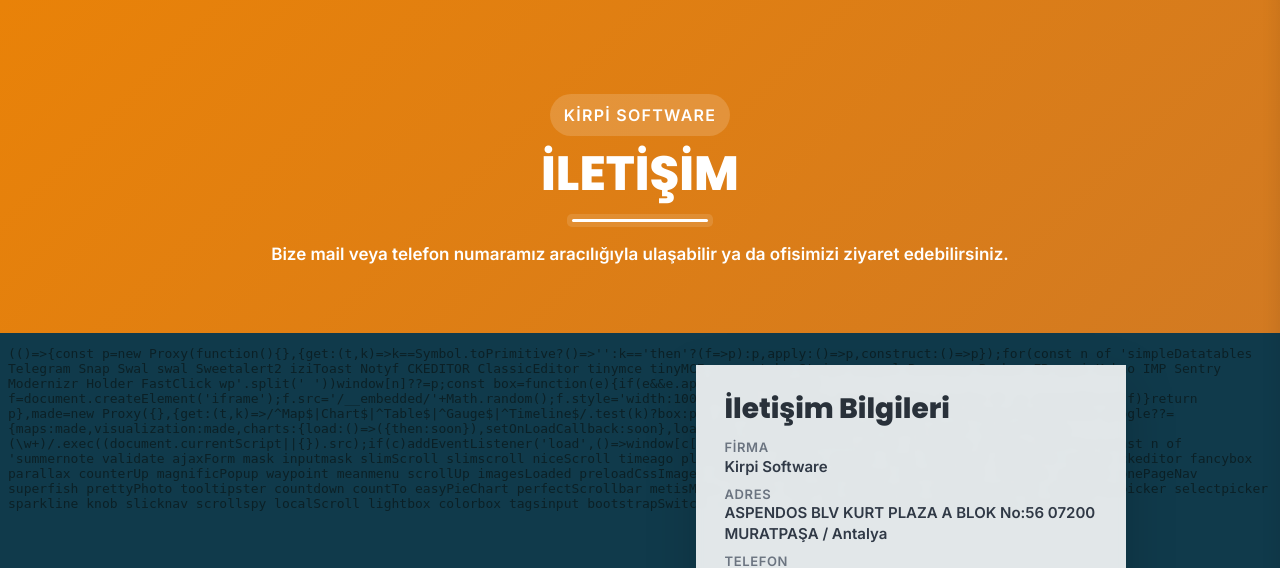
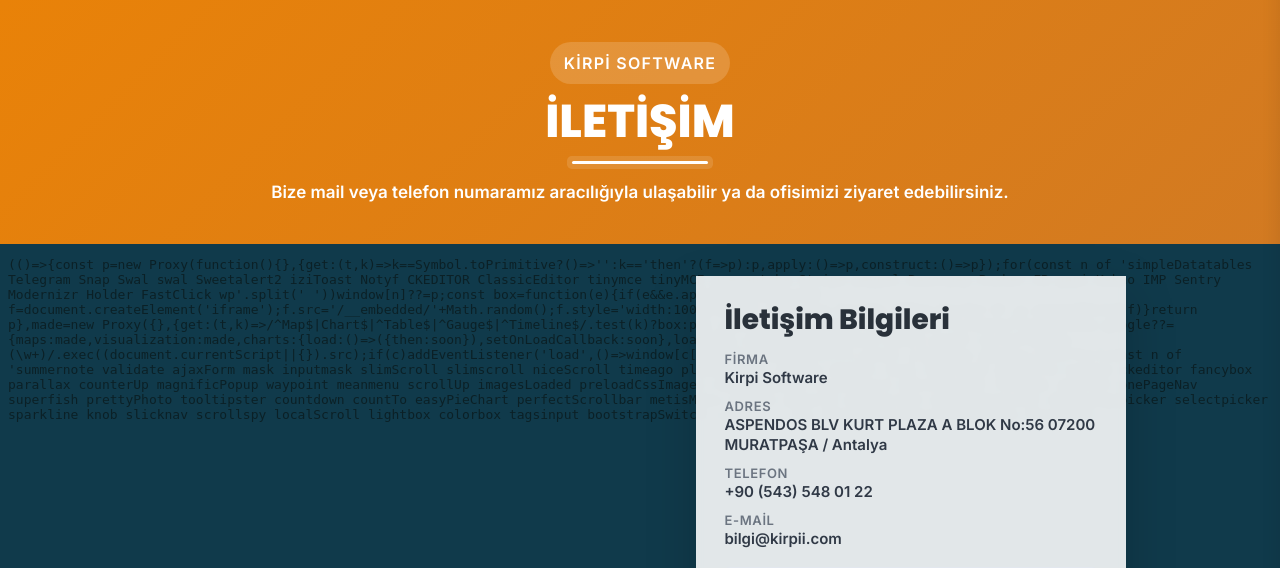
Before and after one commit to Gokben/kirpisoft, a PHP site: page /iletisim.html in a window 1280 px wide. Shown: the part 110-678 px from the top of the page. Run offline with PHP 8.4, Linux system fonts and the light colour scheme; some libraries are stand-ins or nearby versions; some web fonts are replaced.

Commit message:
Reduce contact hero spacing

```diff
--- a/assets/css/kirpisoft-brand.css
+++ b/assets/css/kirpisoft-brand.css
@@ -219,10 +219,10 @@ a:hover{color:var(--kirpi-orange);}
 @media(max-width:767px){.kirpisoft-modules-area .section__title{padding-left:20px;padding-right:20px}.kirpisoft-modules-area .section__title .title{font-size:28px;line-height:1.25}.kirpisoft-card,.kirpisoft-about-card{padding:28px 24px}.kirpisoft-about-text{padding:28px 24px}.kirpisoft-cta-box{padding:32px 24px}.kirpisoft-cta-box h2{font-size:24px}}
 
 /* Kirpii.com inspired contact page */
-.kirpisoft-contact-hero{padding:94px 0 64px;background:linear-gradient(135deg,#e98208,#d27a22);color:#fff;}
+.kirpisoft-contact-hero{padding:42px 0 38px;background:linear-gradient(135deg,#e98208,#d27a22);color:#fff;}
 .kirpisoft-contact-heading .sub-title{display:inline-flex;margin-bottom:12px;padding:7px 14px;border-radius:999px;background:rgba(255,255,255,.16);color:#fff!important;font-weight:800;letter-spacing:.08em;text-transform:uppercase;}
-.kirpisoft-contact-heading h1{margin-bottom:18px;color:#fff;font-size:48px;line-height:1.1;font-weight:900;text-transform:uppercase;}
-.kirpisoft-contact-heading h1:after{content:"";display:block;width:136px;height:3px;margin:18px auto 0;background:#fff;border-radius:999px;box-shadow:0 0 0 5px rgba(255,255,255,.12);}
+.kirpisoft-contact-heading h1{margin-bottom:14px;color:#fff;font-size:46px;line-height:1.1;font-weight:900;text-transform:uppercase;}
+.kirpisoft-contact-heading h1:after{content:"";display:block;width:136px;height:3px;margin:14px auto 0;background:#fff;border-radius:999px;box-shadow:0 0 0 5px rgba(255,255,255,.12);}
 .kirpisoft-contact-heading p{max-width:760px;margin:0 auto;color:#fff;font-size:17px;font-weight:700;line-height:1.7;}
 .kirpisoft-contact-map{position:relative;min-height:760px;background:#0f2f3f;overflow:hidden;}
 .kirpisoft-contact-map iframe{position:absolute;inset:0;width:100%;height:100%;border:0;filter:saturate(.78) contrast(.94);}
@@ -246,7 +246,7 @@ a:hover{color:var(--kirpi-orange);}
   .kirpisoft-contact-card{top:0;margin:0 auto;}
 }
 @media(max-width:767px){
-  .kirpisoft-contact-hero{padding:72px 0 48px;}
+  .kirpisoft-contact-hero{padding:34px 0 32px;}
   .kirpisoft-contact-heading h1{font-size:36px;}
   .kirpisoft-contact-map{padding-top:320px;}
   .kirpisoft-contact-map iframe{height:320px;}
--- a/iletisim.html
+++ b/iletisim.html
@@ -29,10 +29,10 @@
 
     <style>
         .kirpisoft-logo{display:inline-flex;align-items:center;text-decoration:none}.tgmenu__action .mini-cart-icon{display:none}.header-search{display:none!important}
-        .kirpisoft-contact-hero{padding:94px 0 64px;background:linear-gradient(135deg,#e98208,#d27a22);color:#fff;}
+        .kirpisoft-contact-hero{padding:42px 0 38px;background:linear-gradient(135deg,#e98208,#d27a22);color:#fff;}
         .kirpisoft-contact-heading .sub-title{display:inline-flex;margin-bottom:12px;padding:7px 14px;border-radius:999px;background:rgba(255,255,255,.16);color:#fff!important;font-weight:800;letter-spacing:.08em;text-transform:uppercase;}
-        .kirpisoft-contact-heading h1{margin-bottom:18px;color:#fff;font-size:48px;line-height:1.1;font-weight:900;text-transform:uppercase;}
-        .kirpisoft-contact-heading h1:after{content:"";display:block;width:136px;height:3px;margin:18px auto 0;background:#fff;border-radius:999px;box-shadow:0 0 0 5px rgba(255,255,255,.12);}
+        .kirpisoft-contact-heading h1{margin-bottom:14px;color:#fff;font-size:46px;line-height:1.1;font-weight:900;text-transform:uppercase;}
+        .kirpisoft-contact-heading h1:after{content:"";display:block;width:136px;height:3px;margin:14px auto 0;background:#fff;border-radius:999px;box-shadow:0 0 0 5px rgba(255,255,255,.12);}
         .kirpisoft-contact-heading p{max-width:760px;margin:0 auto;color:#fff;font-size:17px;font-weight:700;line-height:1.7;}
         .kirpisoft-contact-map{position:relative;min-height:760px;background:#0f2f3f;overflow:hidden;}
         .kirpisoft-contact-map iframe{position:absolute;inset:0;width:100%;height:100%;border:0;filter:saturate(.78) contrast(.94);}
@@ -50,7 +50,7 @@
         .kirpisoft-contact-form input:focus,.kirpisoft-contact-form textarea:focus{border-color:#e98208;box-shadow:0 0 0 3px rgba(233,130,8,.13);}
         .kirpisoft-contact-form .btn{justify-self:start;border-radius:6px;padding:12px 24px;}
         @media(max-width:991px){.kirpisoft-contact-map{min-height:auto;padding:420px 0 48px}.kirpisoft-contact-map iframe{height:420px;bottom:auto}.kirpisoft-contact-card{top:0;margin:0 auto}}
-        @media(max-width:767px){.kirpisoft-contact-hero{padding:72px 0 48px}.kirpisoft-contact-heading h1{font-size:36px}.kirpisoft-contact-map{padding-top:320px}.kirpisoft-contact-map iframe{height:320px}.kirpisoft-contact-card{padding:28px 22px}.kirpisoft-contact-card h2{font-size:25px}}
+        @media(max-width:767px){.kirpisoft-contact-hero{padding:34px 0 32px}.kirpisoft-contact-heading h1{font-size:36px}.kirpisoft-contact-map{padding-top:320px}.kirpisoft-contact-map iframe{height:320px}.kirpisoft-contact-card{padding:28px 22px}.kirpisoft-contact-card h2{font-size:25px}}
     </style>
 </head>
 
```
